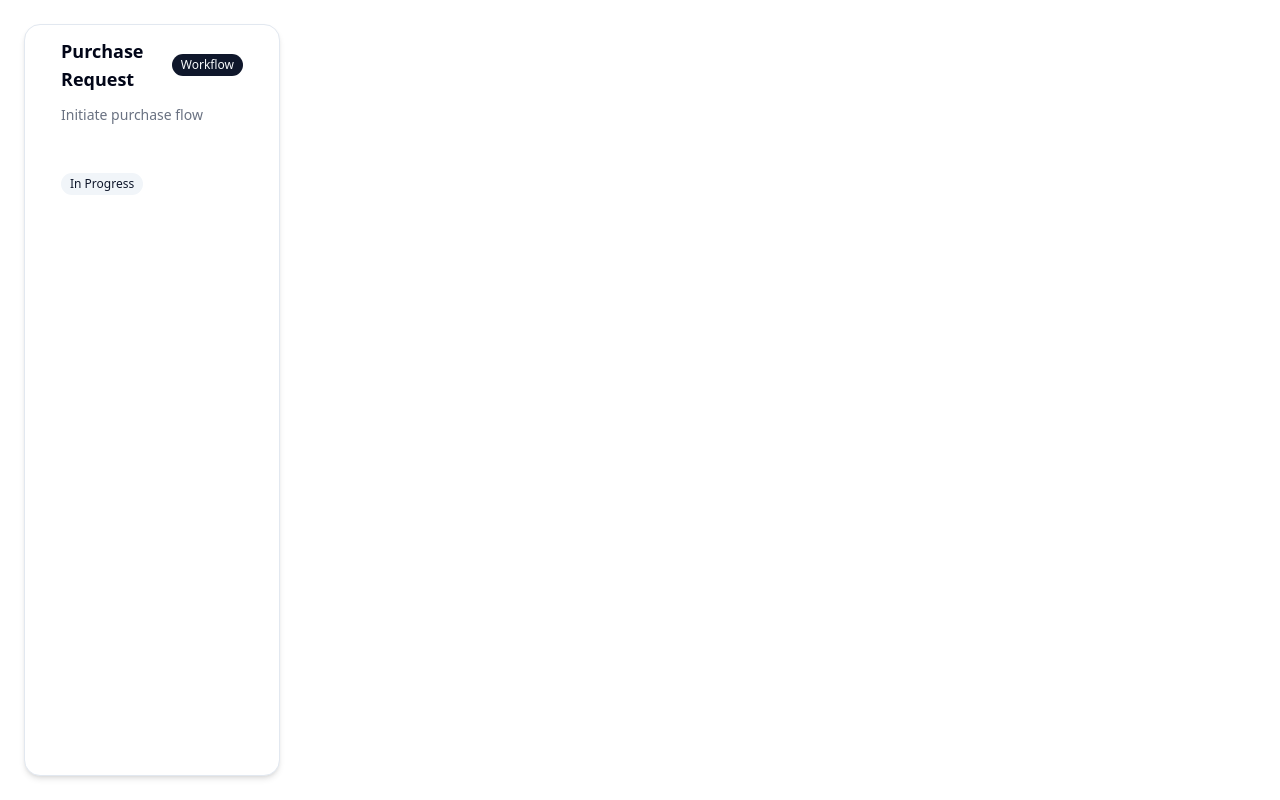
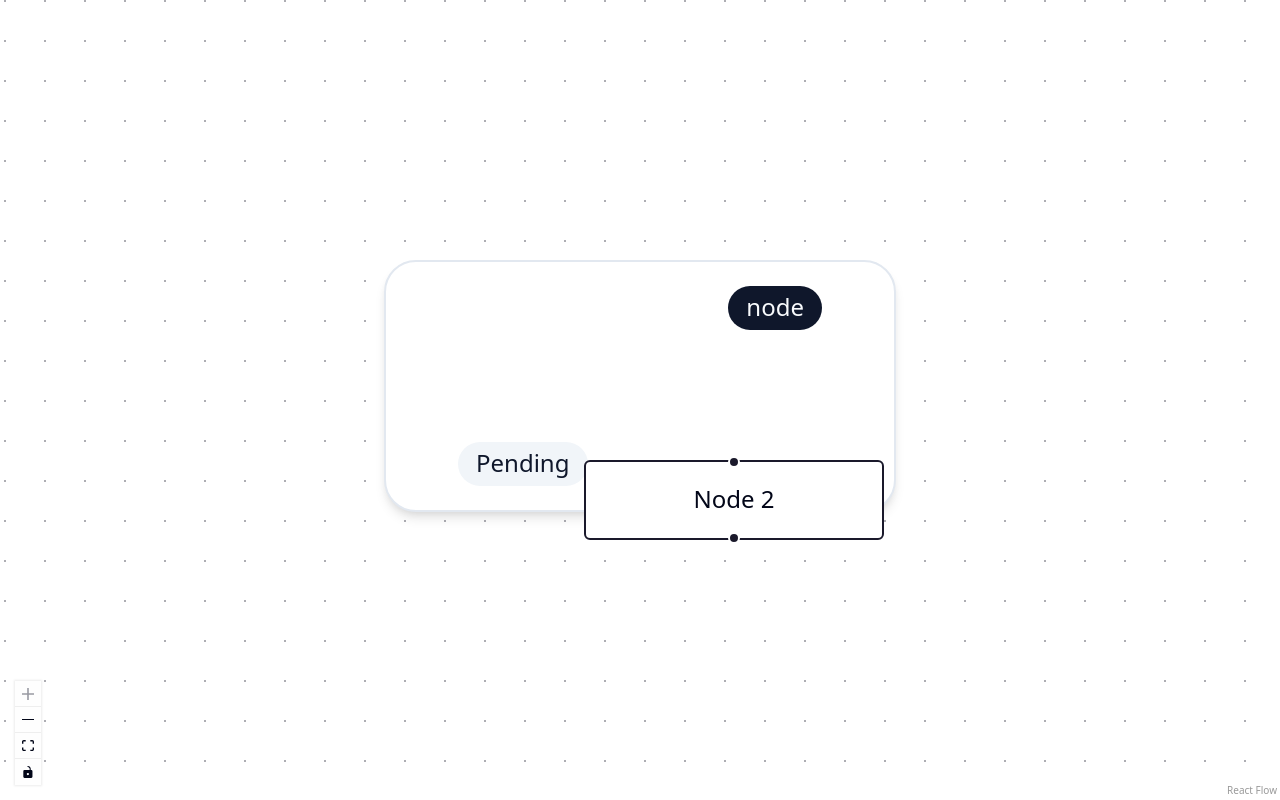
Before and after one commit to Kirbyyy81/workflow_poc, a React (Vite) app: page / in a window 1280 px wide. Built offline with nearby package versions, Linux system fonts and the light colour scheme.

Commit message:
feat: added react flow library for creating new nodes

```diff
--- a/package.json
+++ b/package.json
@@ -12,11 +12,13 @@
   "dependencies": {
     "@radix-ui/react-slot": "^1.2.3",
     "@tailwindcss/vite": "^4.1.16",
+    "@xyflow/react": "^12.9.0",
     "class-variance-authority": "^0.7.1",
     "clsx": "^2.1.1",
     "lucide-react": "^0.547.0",
     "react": "^19.1.1",
     "react-dom": "^19.1.1",
+    "reactflow": "^11.11.4",
     "tailwind-merge": "^3.3.1"
   },
   "devDependencies": {
--- a/src/App.jsx
+++ b/src/App.jsx
@@ -1,20 +1,69 @@
 // src/pages/MainPage.jsx
 import React from "react";
-// import FigmaNode from "./components/FigmaNode";
 import Node from "@/components/Node";
+import { useState, useCallback } from 'react';
+import {
+  ReactFlow,
+  Controls,
+  Background,
+  applyNodeChanges,
+  applyEdgeChanges,
+  addEdge,
+} from '@xyflow/react';
+import '@xyflow/react/dist/style.css';
+
+const initialNodes = [
+  {
+    id: 'n1',
+    data: { label: 'Node 1' },
+    position: { x: 0, y: 0 },
+    type: 'node',
+  },
+  {
+    id: 'n2',
+    data: { label: 'Node 2' },
+    position: { x: 100, y: 100 },
+  },
+];
+
+const initialEdges = [];
+
+const nodeTypes = { node: Node };
 
 export default function MainPage() {
+  const [nodes, setNodes] = useState(initialNodes);
+  const [edges, setEdges] = useState(initialEdges);
+
+  const onNodesChange = useCallback(
+    (changes) => setNodes((nds) => applyNodeChanges(changes, nds)),
+    [],
+  );
+  const onEdgesChange = useCallback(
+    (changes) => setEdges((eds) => applyEdgeChanges(changes, eds)),
+    [],
+  );
+  const onConnect = useCallback(
+    (params) => setEdges((eds) => addEdge(params, eds)),
+    [],
+  );
+
   return (
     <div className="flex h-screen">
+        {/* Main Canvas */}
 
-      {/* Main Canvas */}
-      <div className="flex-1 bg-white p-6 overflow-auto grid grid-cols-3 gap-6">
-        <Node
-          title="Purchase Request"
-          type="Workflow"
-          status="In Progress"
-          description="Initiate purchase flow"
-          />
+        <div style={{ height: '100%', width: '100%' }}>
+        <ReactFlow
+          nodes={nodes}
+          edges={edges}
+          onNodesChange={onNodesChange}
+          onEdgesChange={onEdgesChange}
+          onConnect={onConnect}
+          nodeTypes={nodeTypes}
+          fitView
+        >
+          <Background />
+          <Controls />
+        </ReactFlow>
       </div>
     </div>
   );
```
Also changed, not shown: 1 other file (tests, documents, lock files or other folders).
